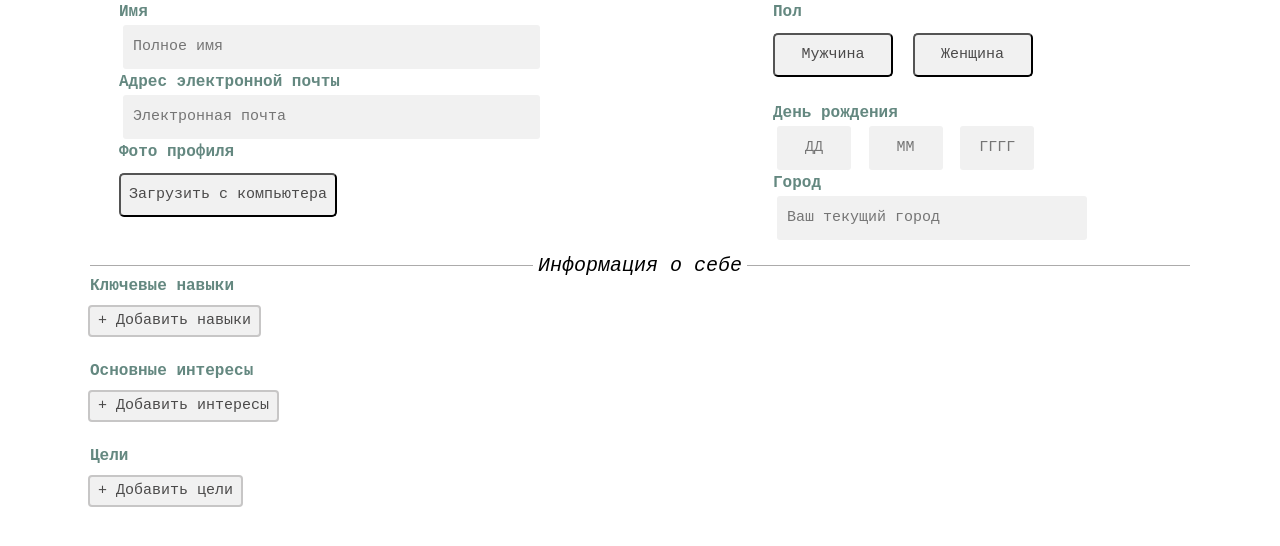
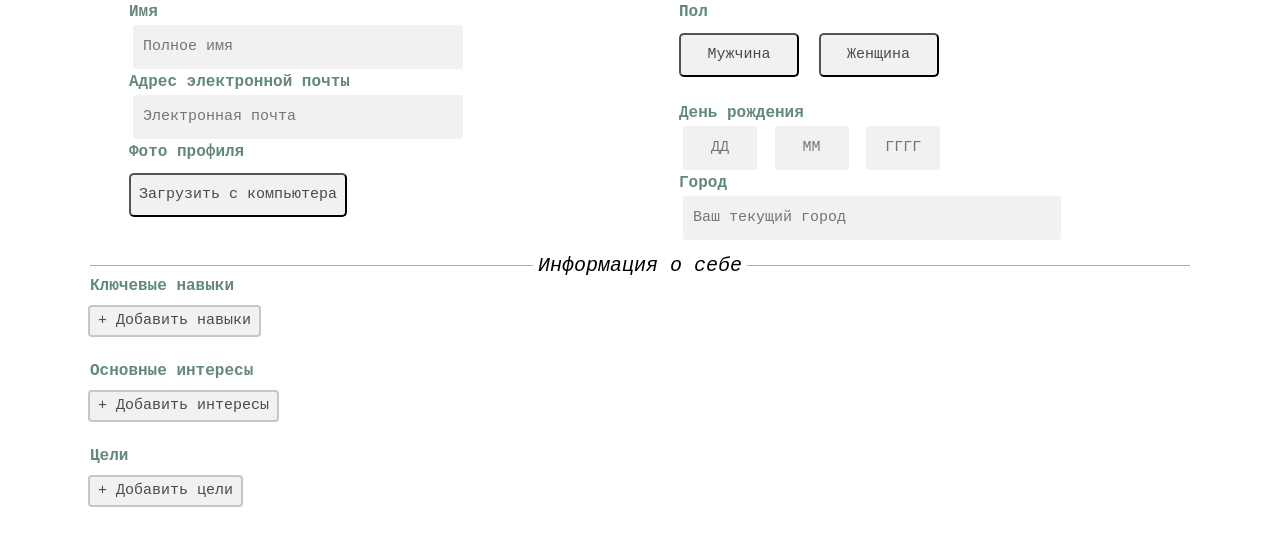
Before and after one commit to AleksMVP/layout, a plain HTML site: page static/registration.html in a window 1280 px wide. Shown: the part 62-608 px from the top of the page. Drawn offline with Linux system fonts and the light colour scheme.

Commit message:
Fix registartion

```diff
--- a/static/onmeet.css
+++ b/static/onmeet.css
@@ -1,32 +1,14 @@
 
 .grid {
+    display: flex;
+    flex-wrap: wrap;
+
     margin: 0 auto;
-    width: 1100px;
-}
-
-.grid,
-.col-1-3,
-.col-2-3 {
-    padding-left: 15px;
-    padding-right: 15px;
-    display: flex;
+    max-width: 1100px;
 }
 
 .grid fieldset {
     border: 0 none;
-}
-
-.col-1-3,
-.col-2-3  {
-    display: inline-block;
-    vertical-align: top;
-}
-
-.col-1-3 {
-    width: 40%;
-}
-.col-2-3 {
-    width: 60%;
 }
 
 .register-right-column label {
@@ -67,6 +49,16 @@
     background-color: #c7c6c6;
 }
 
+.col-1-3 {
+    width: 500px;
+    margin: 0 auto;
+}
+
+.col-2-3 {
+    width: 500px;
+    margin: 0 auto;
+}
+
 .secondary {
     height: 28px;
     border-radius: 2px;
@@ -102,7 +94,6 @@ label {
     padding: 0 10px;
     font-family: monospace;
     background: #f1f1f1;
-    display: inline-block;
 
     border-radius: 3px;
     border: none;
@@ -133,7 +124,7 @@ label {
     font-size: 20px;
     font-family: monospace;
     font-style: italic;
-    width: 1100px;
+    max-width: 1100px;
     margin: 0 auto;
 
 }
@@ -142,6 +133,7 @@ label {
     flex: 1;
     border-bottom: 1px solid #acabab;
 }
+
 .separator::before {
     margin-right: .25em;
 }
```
Also changed, not shown: static/registration.html (+2 -1 lines).
